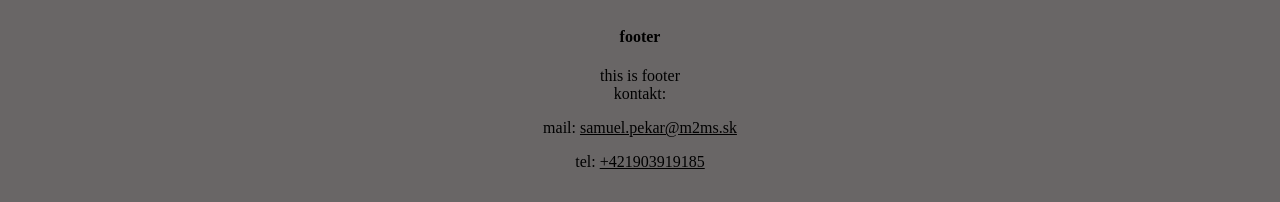
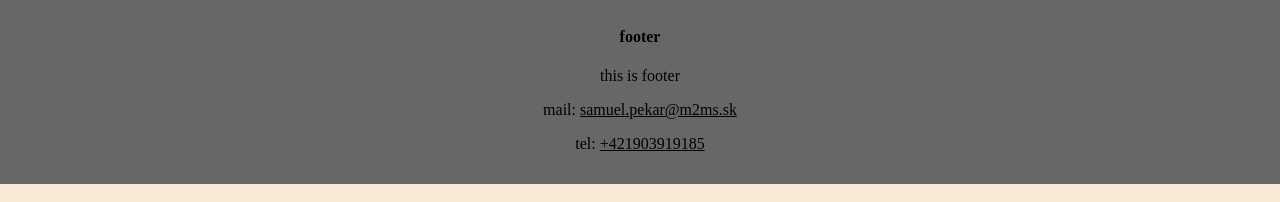
Before and after one commit to pekichan11/vaii, a plain HTML site: page 2/index.html in a window 1280 px wide. Shown: the part 786-988 px from the top of the page. Drawn offline with Linux system fonts and the light colour scheme.

Commit message:
editing footer

```diff
--- a/2/index.html
+++ b/2/index.html
@@ -55,8 +55,7 @@
         <footer>
             <h4>footer</h4>
             <p>
-                this is footer <br>
-                kontakt:
+                this is footer
             </p>
             <p>
                 mail: <a href="mailto:samuel.pekar@m2ms.sk">samuel.pekar@m2ms.sk</a>
```
